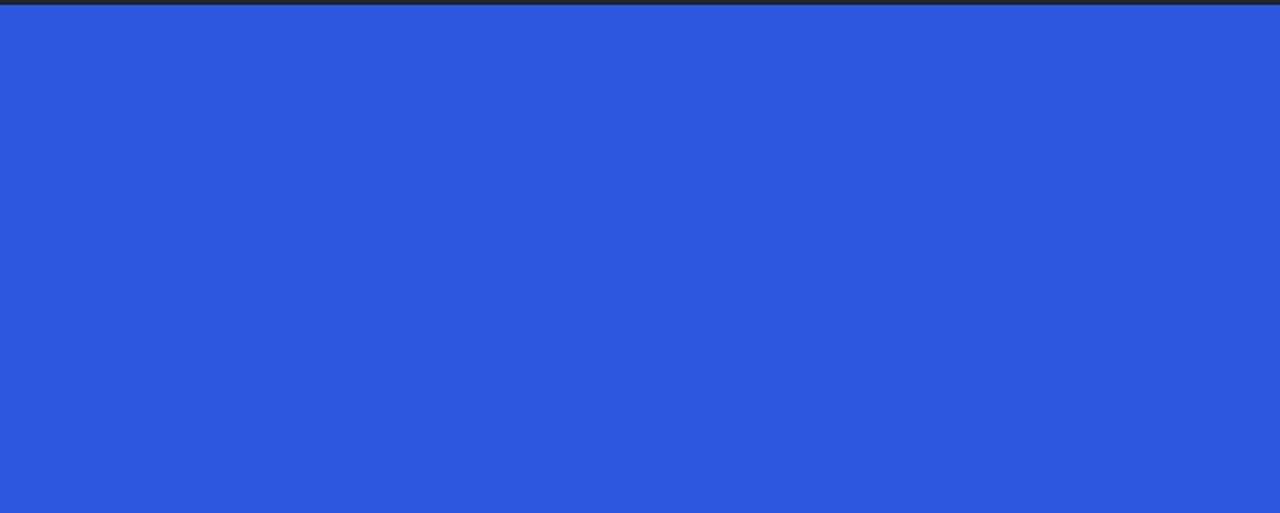
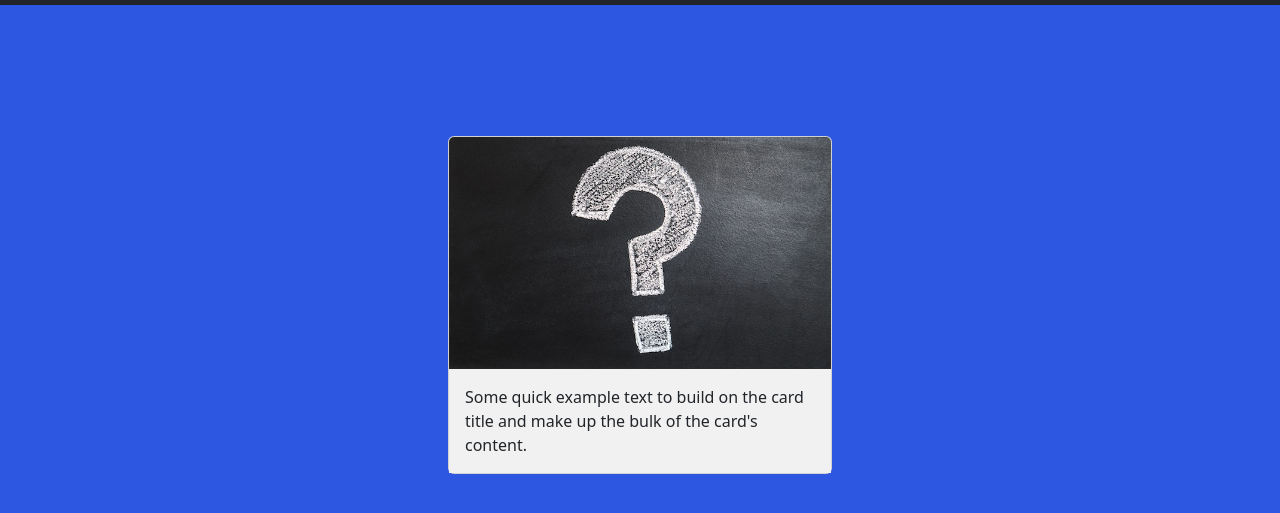
Before and after one commit to MikeMeier97/Quizapp, a website: page index.html in a window 1280 px wide. Shown: the part 77-590 px from the top of the page. Drawn offline with nearby package versions, Linux system fonts and the light colour scheme.

Commit message:
Desing update

```diff
--- a/index.html
+++ b/index.html
@@ -12,10 +12,17 @@
     <nav class="navbar bg-dark">
         <div class="container-fluid d-flex justify-content-center">
           <a class="navbar-brand" href="#">
-
             <h1 class="text-white">QuizApp</h1>
           </a>
         </div>
       </nav>
+      <div class="cardMiddle">
+      <div class="card" style="width: 30%;">
+        <img src="./img/question.jpg" class="card-img-top" alt="...">
+        <div class="card-body cardColor">
+          <p class="card-text">Some quick example text to build on the card title and make up the bulk of the card's content.</p>
+        </div>
+      </div>
+    </div>
 </body>
 </html>
--- a/stlye.css
+++ b/stlye.css
@@ -2,3 +2,13 @@ body{
     min-height: 100vh;
     background-color:rgba(0, 51, 219, 0.822) !important;
 }
+.cardMiddle{
+    min-height: 75vh;
+    flex-direction: column;
+    display: flex;
+    justify-content: center;
+    align-items: center;
+}
+.cardColor {
+    background-color: rgb(241, 241, 241);
+}
```
Also changed, not shown: img/question.jpg (added).
